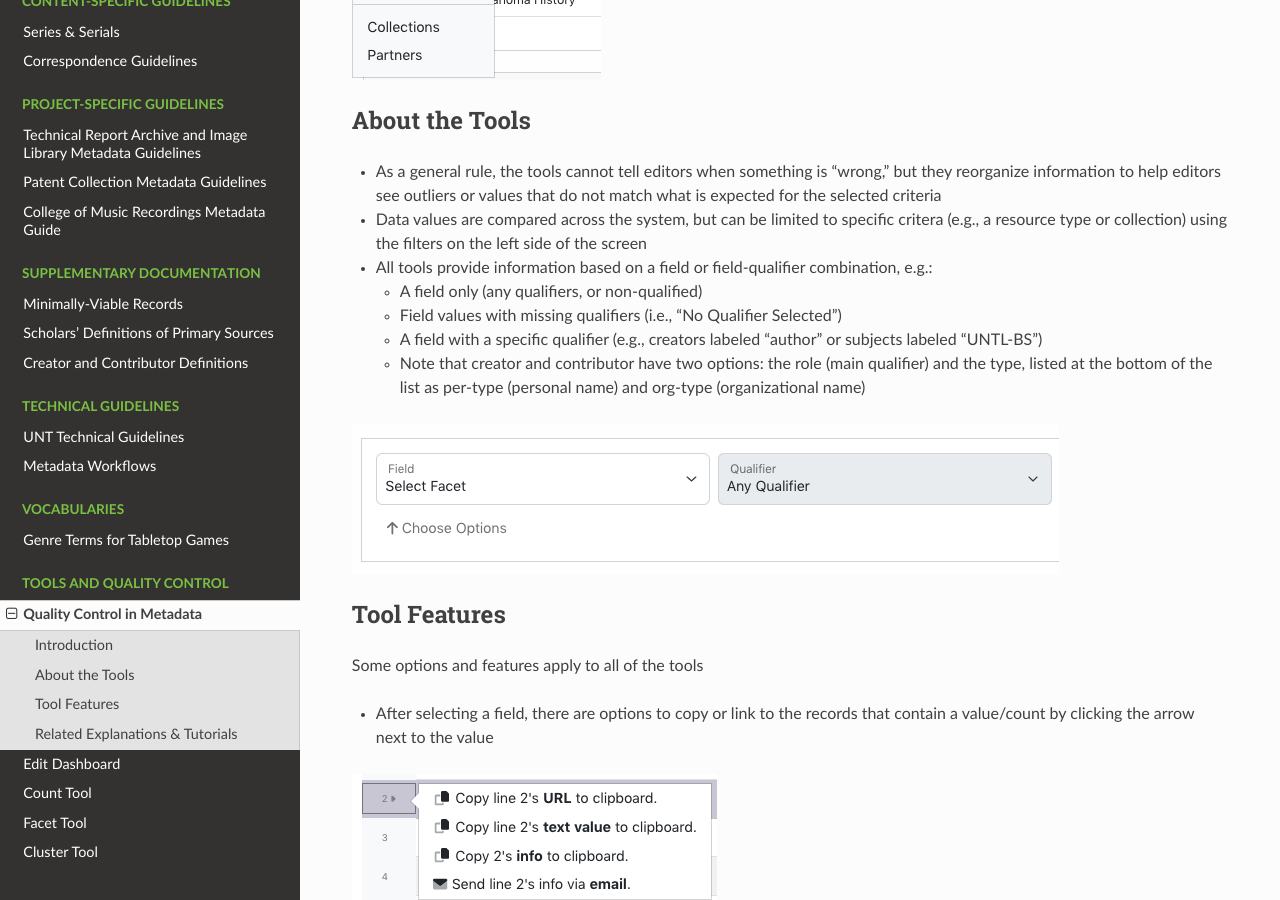
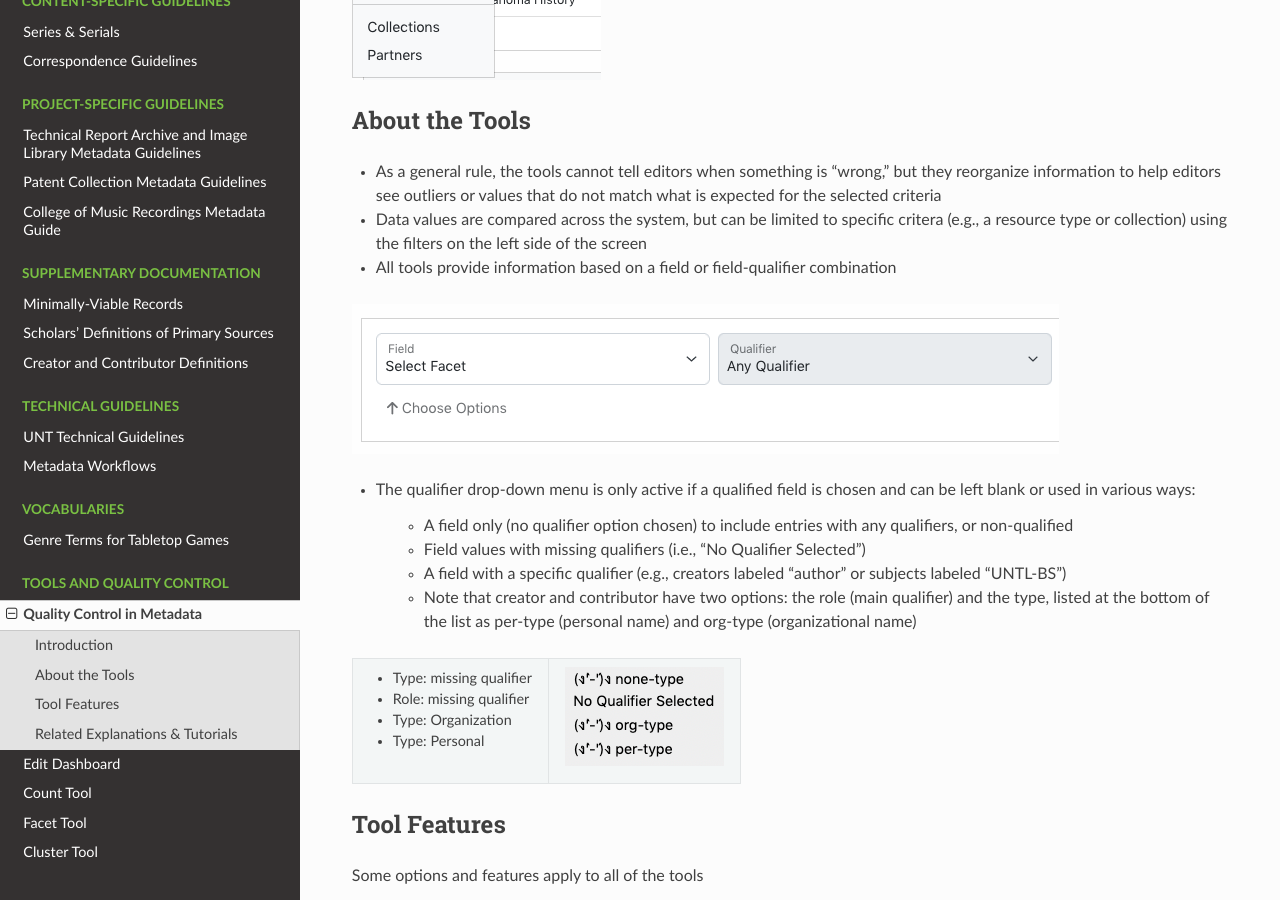
Before and after one commit to unt-libraries/untl-metadata-documentation, a Sphinx documentation site: the page built from docs/tools/metadata-tools.rst, in a window 1280 px wide and 900 px high, scrolled down 607 px. Built offline with Sphinx 7.4.7 and the Read the Docs theme 3.1.0, drawn with Linux system fonts in a browser that asks for light colours.

Commit message:
Add more info to tools page

```diff
--- a/docs/tools/metadata-tools.rst
+++ b/docs/tools/metadata-tools.rst
@@ -25,9 +25,15 @@ About the Tools
 
 -	Data values are compared across the system, but can be limited to specific critera
 	(e.g., a resource type or collection) using the filters on the left side of the screen
--	All tools provide information based on a field or field-qualifier combination, e.g.:
+-	All tools provide information based on a field or field-qualifier combination
 
-	-	A field only (any qualifiers, or non-qualified)
+.. image:: ../_static/images/tools-field.png
+   :alt: Screenshot of drop-down menus to choose a field and/or qualifier.
+
+
+-   The qualifier drop-down menu is only active if a qualified field is chosen and can be left blank or used in various ways:
+
+	-	A field only (no qualifier option chosen) to include entries with any qualifiers, or non-qualified
 	-	Field values with missing qualifiers (i.e., "No Qualifier Selected")
 	-	A field with a specific qualifier
 		(e.g., creators labeled "author" or subjects labeled "UNTL-BS")
@@ -35,10 +41,12 @@ About the Tools
 		(main qualifier) and the type, listed at the bottom of the list as per-type (personal
 		name) and org-type (organizational name)
 
-
-.. image:: ../_static/images/tools-field.png
-   :alt: Screenshot of drop-down menus to choose a field and/or qualifier.
-
++---------------------------+-----------------------------------------------------------------------------------+
+|-  Type: missing qualifier |.. image:: ../_static/images/dash-name.png                                         |
+|-  Role: missing qualifier |   :alt: Screenshot of non-normative qualifier options for creator/contributor.    |
+|-  Type: Organization      |                                                                                   |
+|-  Type: Personal          |                                                                                   |
++---------------------------+-----------------------------------------------------------------------------------+
 
 *************
 Tool Features
```
Also changed, not shown: docs/_static/images/dash-name.png (added).
